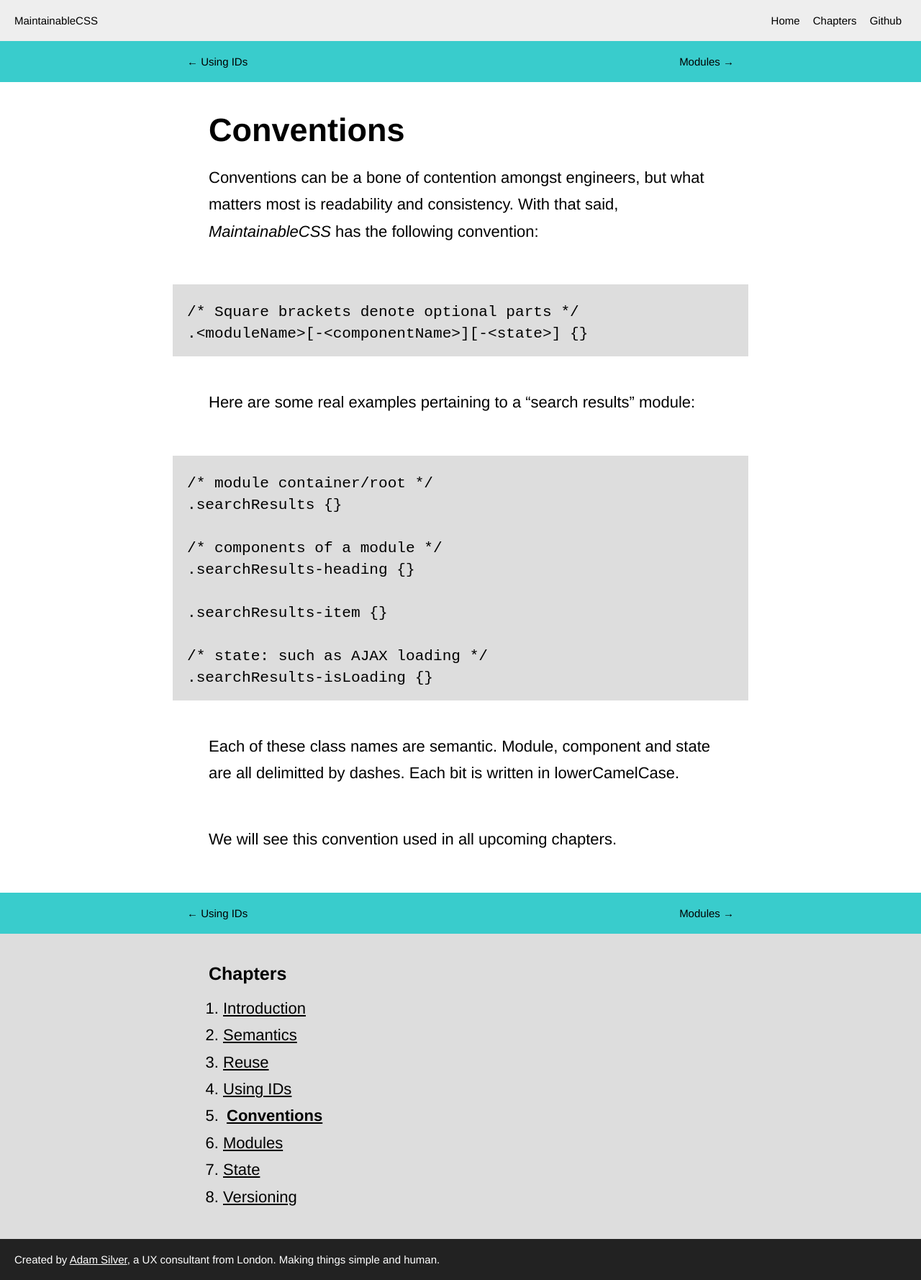
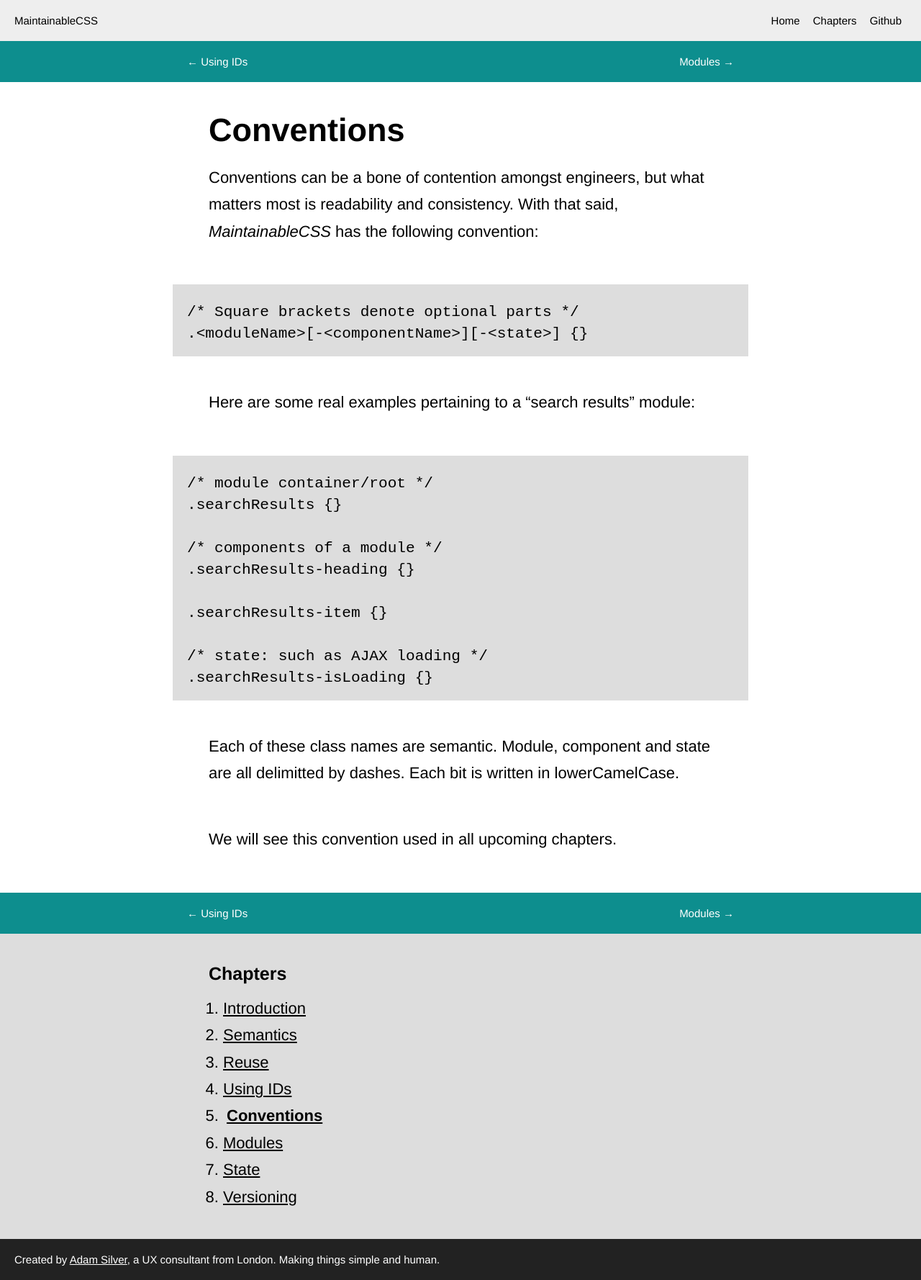
Before and after one commit to adamsilver/maintainablecss.com-jekyll, a Jekyll site: the page built from _chapters/05-conventions.md, in a window 1280 px wide. Shown: the whole page at 72% size. Built offline with Jekyll 4.4.1, drawn with Linux system fonts in a browser that asks for light colours.

Commit message:
Updated chap nav

```diff
--- a/assets/css/main.css
+++ b/assets/css/main.css
@@ -260,7 +260,7 @@ a.navigation-isActive {
 .chapterNavigation {
 	font-size: 1.5em;
 	overflow: hidden;
-	background-color: #39CCCC;
+	background-color: #0D8E8E;
 }
 
 .chapterNavigation-inner {
@@ -270,14 +270,18 @@ a.navigation-isActive {
 	margin: 0 auto;
 }
 
-.chapterNavigation-previous {
+a.chapterNavigation-previous:link,
+a.chapterNavigation-previous:visited {
 	float: left;
 	text-decoration: none;
+	color: #fff;
 }
 
-.chapterNavigation-next {
+a.chapterNavigation-next:link,
+a.chapterNavigation-next:visited {
 	float: right;
 	text-decoration: none;
+	color: #fff;
 }
 
 .chapterNavigation-previous:active,
```
